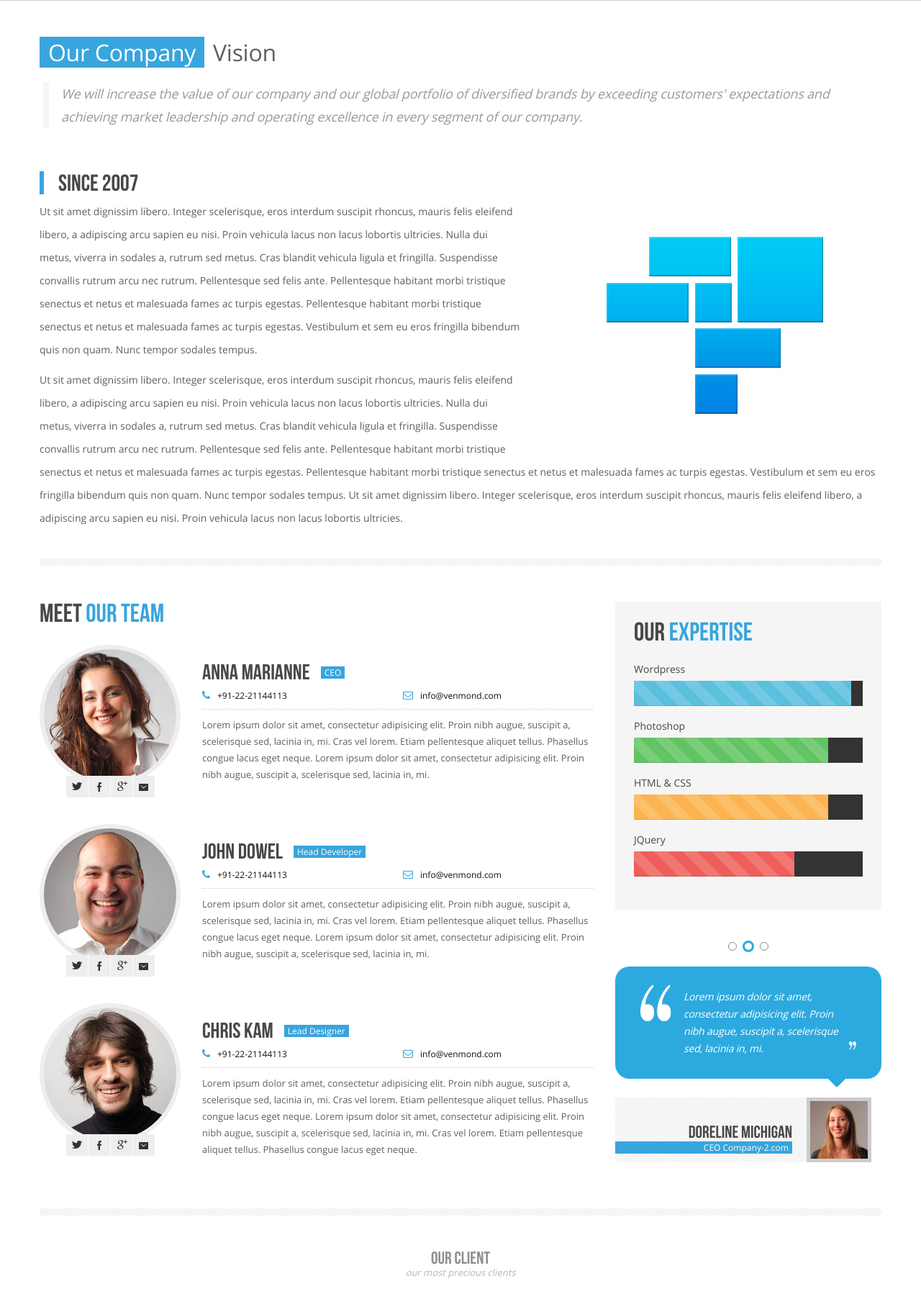
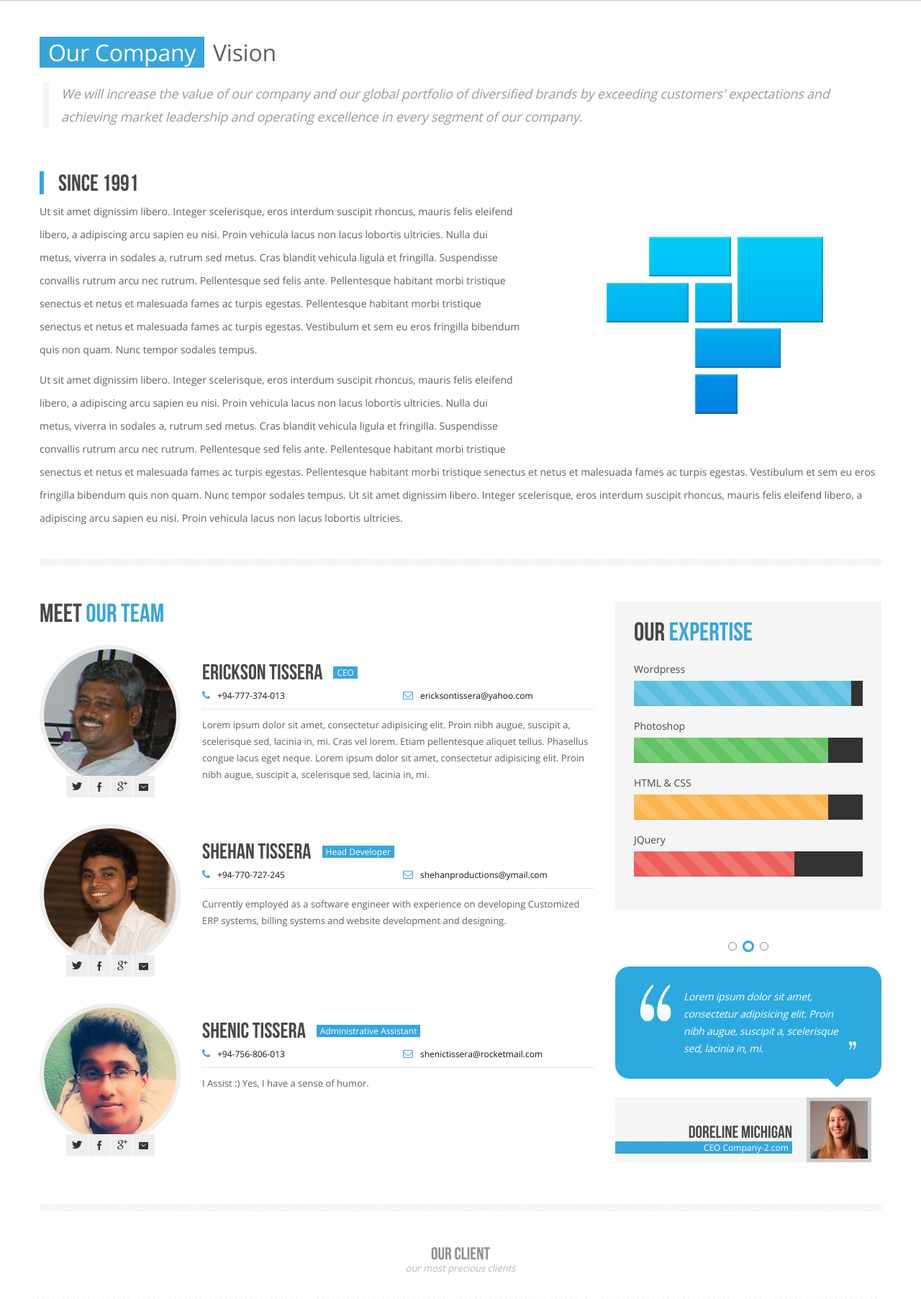
Before and after one commit to shehantissera/Elegant, a PHP site: page /about.php in a window 1280 px wide. Shown: the part 322-2127 px from the top of the page at 72% size. Run offline with PHP 8.4, Linux system fonts and the light colour scheme; data that the repository does not hold is empty.

Commit message:
more modifications

```diff
--- a/about.php
+++ b/about.php
@@ -51,7 +51,7 @@
             <div class="vc_history block">
                 <div class="container">
                     <div class="row-fluid">
-                        <h3>Since 2007</h3>
+                        <h3>Since 1991</h3>
                         <p> <img alt="example image" class="vc_right" src="img/about/logo-about.jpg" />Ut sit amet dignissim libero. Integer scelerisque, eros interdum suscipit rhoncus, mauris felis eleifend libero, a adipiscing arcu sapien eu nisi. Proin vehicula lacus non lacus lobortis ultricies. Nulla dui metus, viverra in sodales a, rutrum sed metus. Cras blandit vehicula ligula et fringilla. Suspendisse convallis rutrum arcu nec rutrum. Pellentesque sed felis ante. Pellentesque habitant morbi tristique senectus et netus et malesuada fames ac turpis egestas. Pellentesque habitant morbi tristique senectus et netus et malesuada fames ac turpis egestas. Vestibulum et sem eu eros fringilla bibendum quis non quam. Nunc tempor sodales tempus. </p>
                         <p> Ut sit amet dignissim libero. Integer scelerisque, eros interdum suscipit rhoncus, mauris felis eleifend libero, a adipiscing arcu sapien eu nisi. Proin vehicula lacus non lacus lobortis ultricies. Nulla dui metus, viverra in sodales a, rutrum sed metus. Cras blandit vehicula ligula et fringilla. Suspendisse convallis rutrum arcu nec rutrum. Pellentesque sed felis ante. Pellentesque habitant morbi tristique senectus et netus et malesuada fames ac turpis egestas. Pellentesque habitant morbi tristique senectus et netus et malesuada fames ac turpis egestas. Vestibulum et sem eu eros fringilla bibendum quis non quam. Nunc tempor sodales tempus. Ut sit amet dignissim libero. Integer scelerisque, eros interdum suscipit rhoncus, mauris felis eleifend libero, a adipiscing arcu sapien eu nisi. Proin vehicula lacus non lacus lobortis ultricies. </p>
                     </div>
@@ -72,15 +72,15 @@
                                     <article class="blog-row clearfix">
                                         <div class="blog-left">
                                             <div class="vc_row"> <img alt="example image" src="img/about/01.jpg" /> </div>
-                                            <div class="vc_social-share"> <a title="Twitter" class="twitter" href="#"> Twitter </a> <a title="Facebook" class="facebook" href="#"> Facebook </a> <a title="Gplus" class="gplus" href="#"> G+ </a> <a title="email" class="email" href="#"> Email </a> </div>
+                                            <div class="vc_social-share"> <a title="Twitter" class="twitter" href="#"> Twitter </a> <a title="Facebook" class="facebook" href="#"> Facebook </a> <a title="Gplus" class="gplus" href="#"> G+ </a> <a title="email" class="email" href="ericksontissera@yahoo.com"> Email </a> </div>
                                         </div>
                                         <div class="blog-right clearfix">
                                             <div class="information vc_row">
-                                                <h4> Anna Marianne </h4>
+                                                <h4> Erickson Tissera </h4>
                                                 <span class="position vc_inverted">CEO</span> </div>
                                             <div class="vc_address vc_row">
-                                                <div class="span6"><i class="icon-phone"></i>+91-22-21144113</div>
-                                                <div class="span6"><i class="icon-envelope-alt"></i>info@venmond.com</div>
+                                                <div class="span6"><i class="icon-phone"></i>+94-777-374-013</div>
+                                                <div class="span6"><i class="icon-envelope-alt"></i>ericksontissera@yahoo.com</div>
                                             </div>
                                             <div class="description vc_row">
                                                 <p> Lorem ipsum dolor sit amet, consectetur adipisicing elit. Proin nibh augue, suscipit a, scelerisque sed, lacinia in, mi. Cras vel lorem. Etiam pellentesque aliquet tellus. Phasellus congue lacus eget neque. Lorem ipsum dolor sit amet, consectetur adipisicing elit. Proin nibh augue, suscipit a, scelerisque sed, lacinia in, mi. </p>
@@ -90,18 +90,18 @@
                                     <article class="blog-row clearfix">
                                         <div class="blog-left">
                                             <div class="vc_row"> <img alt="example image" src="img/about/02.jpg" /> </div>
-                                            <div class="vc_social-share"> <a title="Twitter" class="twitter" href="#"> Twitter </a> <a title="Facebook" class="facebook" href="#"> Facebook </a> <a title="Gplus" class="gplus" href="#"> G+ </a> <a title="email" class="email" href="#"> Email </a> </div>
+                                            <div class="vc_social-share"> <a title="Twitter" class="twitter" href="#"> Twitter </a> <a title="Facebook" class="facebook" href="#"> Facebook </a> <a title="Gplus" class="gplus" href="#"> G+ </a> <a title="email" class="email" href="shehanproductions@ymail.com"> Email </a> </div>
                                         </div>
                                         <div class="blog-right clearfix">
                                             <div class="information vc_row">
-                                                <h4> John Dowel </h4>
+                                                <h4> Shehan Tissera </h4>
                                                 <span class="position vc_inverted">Head Developer</span> </div>
                                             <div class="vc_address vc_row">
-                                                <div class="span6"><i class="icon-phone"></i>+91-22-21144113</div>
-                                                <div class="span6"><i class="icon-envelope-alt"></i>info@venmond.com</div>
+                                                <div class="span6"><i class="icon-phone"></i>+94-770-727-245</div>
+                                                <div class="span6"><i class="icon-envelope-alt"></i>shehanproductions@ymail.com</div>
                                             </div>
                                             <div class="description vc_row">
-                                                <p> Lorem ipsum dolor sit amet, consectetur adipisicing elit. Proin nibh augue, suscipit a, scelerisque sed, lacinia in, mi. Cras vel lorem. Etiam pellentesque aliquet tellus. Phasellus congue lacus eget neque. Lorem ipsum dolor sit amet, consectetur adipisicing elit. Proin nibh augue, suscipit a, scelerisque sed, lacinia in, mi. </p>
+                                                <p> Currently employed as a software engineer with experience on developing Customized ERP systems, billing systems and website development and designing. </p>
                                             </div>
                                         </div>
                                     </article>
@@ -112,14 +112,14 @@
                                         </div>
                                         <div class="blog-right clearfix">
                                             <div class="information vc_row">
-                                                <h4> Chris Kam </h4>
-                                                <span class="position vc_inverted">Lead Designer</span> </div>
+                                                <h4> Shenic Tissera </h4>
+                                                <span class="position vc_inverted">Administrative Assistant</span> </div>
                                             <div class="vc_address vc_row">
-                                                <div class="span6"><i class="icon-phone"></i>+91-22-21144113</div>
-                                                <div class="span6"><i class="icon-envelope-alt"></i>info@venmond.com</div>
+                                                <div class="span6"><i class="icon-phone"></i>+94-756-806-013</div>
+                                                <div class="span6"><i class="icon-envelope-alt"></i>shenictissera@rocketmail.com</div>
                                             </div>
                                             <div class="description vc_row">
-                                                <p> Lorem ipsum dolor sit amet, consectetur adipisicing elit. Proin nibh augue, suscipit a, scelerisque sed, lacinia in, mi. Cras vel lorem. Etiam pellentesque aliquet tellus. Phasellus congue lacus eget neque. Lorem ipsum dolor sit amet, consectetur adipisicing elit. Proin nibh augue, suscipit a, scelerisque sed, lacinia in, mi. Cras vel lorem. Etiam pellentesque aliquet tellus. Phasellus congue lacus eget neque. </p>
+                                                <p>I Assist :)  Yes, I have a sense of humor.</p>
                                             </div>
                                         </div>
                                     </article>
@@ -290,7 +290,7 @@
         <script src="js/theme.js"></script>
         <script src="js/custom.js"></script>
 
-        <script src="demo/demo.js"></script>
+<!--        <script src="demo/demo.js"></script>-->
 
         <!-- InstanceBeginEditable name="script" -->
         <!-- Specific Page Scripts Put Here -->
--- a/contact.php
+++ b/contact.php
@@ -46,7 +46,7 @@
                         <div class="row-fluid">
                             <div class="span8">
                                 <h2>Send Us an <span class="vc_main-color">Email</span></h2>
-                                <p>Lorem ipsum dolor sit amet, consectetur adipisicing elit, sed do eiusmod tempor incidtation ullamco. Lorem ipsum dolor sit amet, consectetur adipisicing elit, sed do eiusmod tempor incidtation ullamco. Lorem ipsum dolor sit amet, consectetur adipisicing elit, sed do eiusmod tempor incidtation ullamco.</p>
+                                <p>Thank you for visiting our site. You can also visit the other two websites to find more information about us and our service The websites are as <a href="http://www.srilanka-trips.com">www.srilanka-trips.com</a> and <a href="http://www.srilanka-erickson.com/">www.srilanka-erickson.com</a>. Please feel free to email or contact us for any inquiry. We are glad to help you with your issues.</p>
                                 <div id="contact-form-result" style="display:none;">
                                     <div id="success" class="alert alert-success hidden">
                                         <button type="button" class="close" data-dismiss="alert">&times;</button>
@@ -200,7 +200,7 @@
         <script src="js/theme.js"></script>
         <script src="js/custom.js"></script>
 
-        <script src="demo/demo.js"></script>
+<!--        <script src="demo/demo.js"></script>-->
 
         <!-- InstanceBeginEditable name="script" -->
         <!-- Specific Page Scripts Put Here -->
--- a/inc.footer.php
+++ b/inc.footer.php
@@ -12,7 +12,7 @@
                 <div id="vc_about-widget" class="widget span3 clearfix">
                     <div class="vc_about">
                         <h4> About MErickson Tours </h4>
-                        <p> Donec sed odio dui. Nulla vitae elit libero, a pharetra augue. Nullam id dolor id nibh. </p>
+                        <p>Find more information about us on the following links and other social media links.</p>
                         <div class="vc_address">
                             <table>
                                 <tbody>
@@ -105,7 +105,7 @@
                         </div>
                     </div>
                     <div class="span6">
-                        <div class="menu pull-right"> <a href="pages-faq.html"> FAQ </a> <a href="pages-sitemap.html"> Sitemap </a> <a href="contact.html"> Contact </a>
+                        <div class="menu pull-right"> <a href="pages-faq.html"> FAQ </a> <a href="pages-sitemap.html"> Sitemap </a> <a href="contact.php"> Contact </a>
                         </div>
                     </div>
                 </div>
--- a/inc.head.php
+++ b/inc.head.php
@@ -9,7 +9,7 @@
 <meta charset="utf-8" />
 
 <!-- InstanceBeginEditable name="doctitle" -->
-<title>MErickson Tours</title>
+<title>MErickson Tours & Travels</title>
 <!-- InstanceEndEditable -->
 <meta name="keywords" content="HTML5 Template" />
 <meta name="description" content="Vencorp - Multipurpose Responsive HTML5 Themes with Animated Metro Slider" />
@@ -40,7 +40,7 @@
 <!-- Plugin CSS -->
 <link href="plugins/prettyPhoto-plugin/css/prettyPhoto.css" rel="stylesheet" type='text/css' />
 <link href="plugins/isotope-plugin/css/isotope.css" rel="stylesheet" type='text/css' />
-<link rel="stylesheet" type="text/css" href="plugins/rs-plugin/css/settings.css" media="screen" />
+<!--<link rel="stylesheet" type="text/css" href="plugins/rs-plugin/css/settings.css" media="screen" />-->
 
 <!-- Theme CSS -->
 <link href='css/theme.css' rel='stylesheet' type='text/css' />
```
Also changed, not shown: img/about/01.jpg, img/about/02.jpg, img/about/03.jpg.
